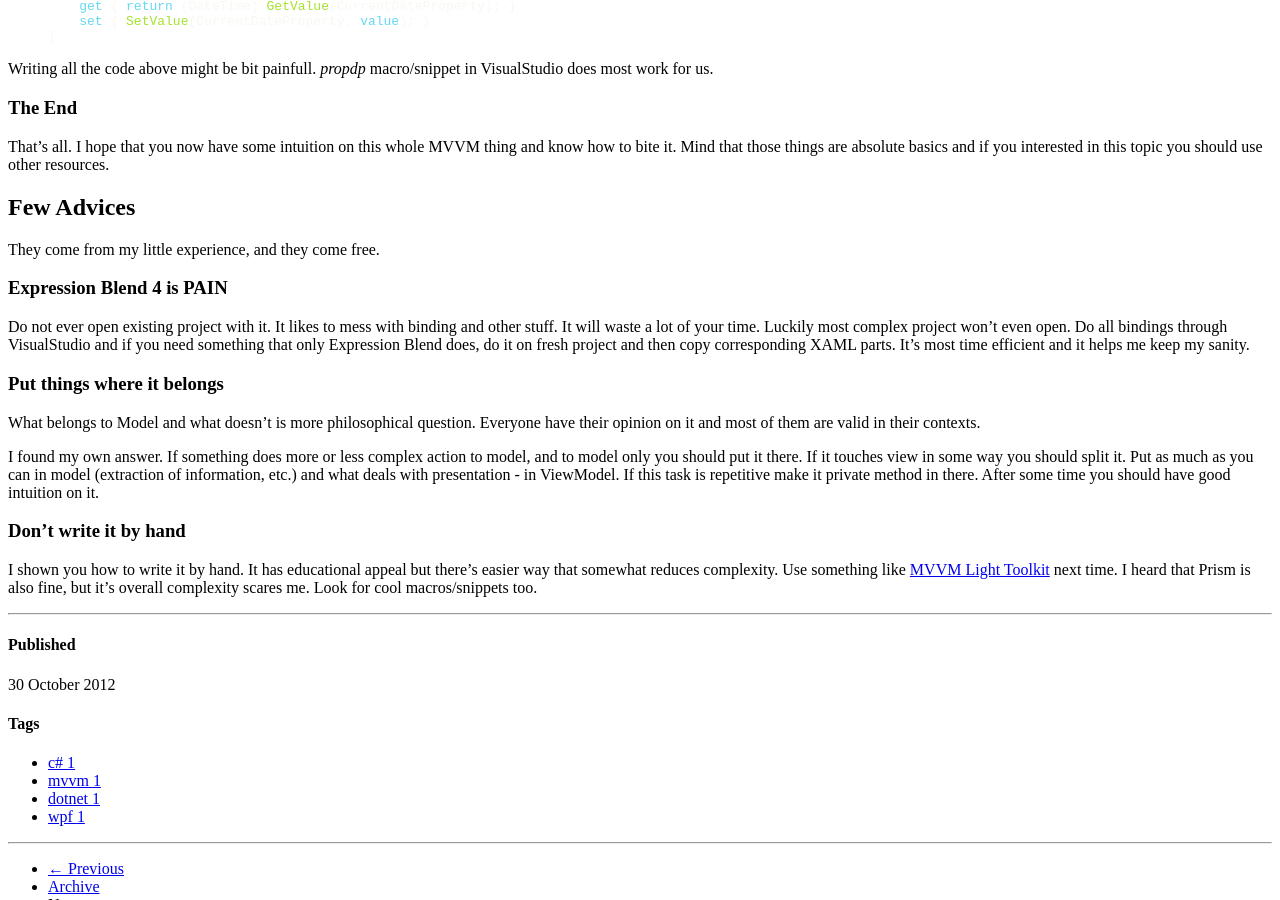
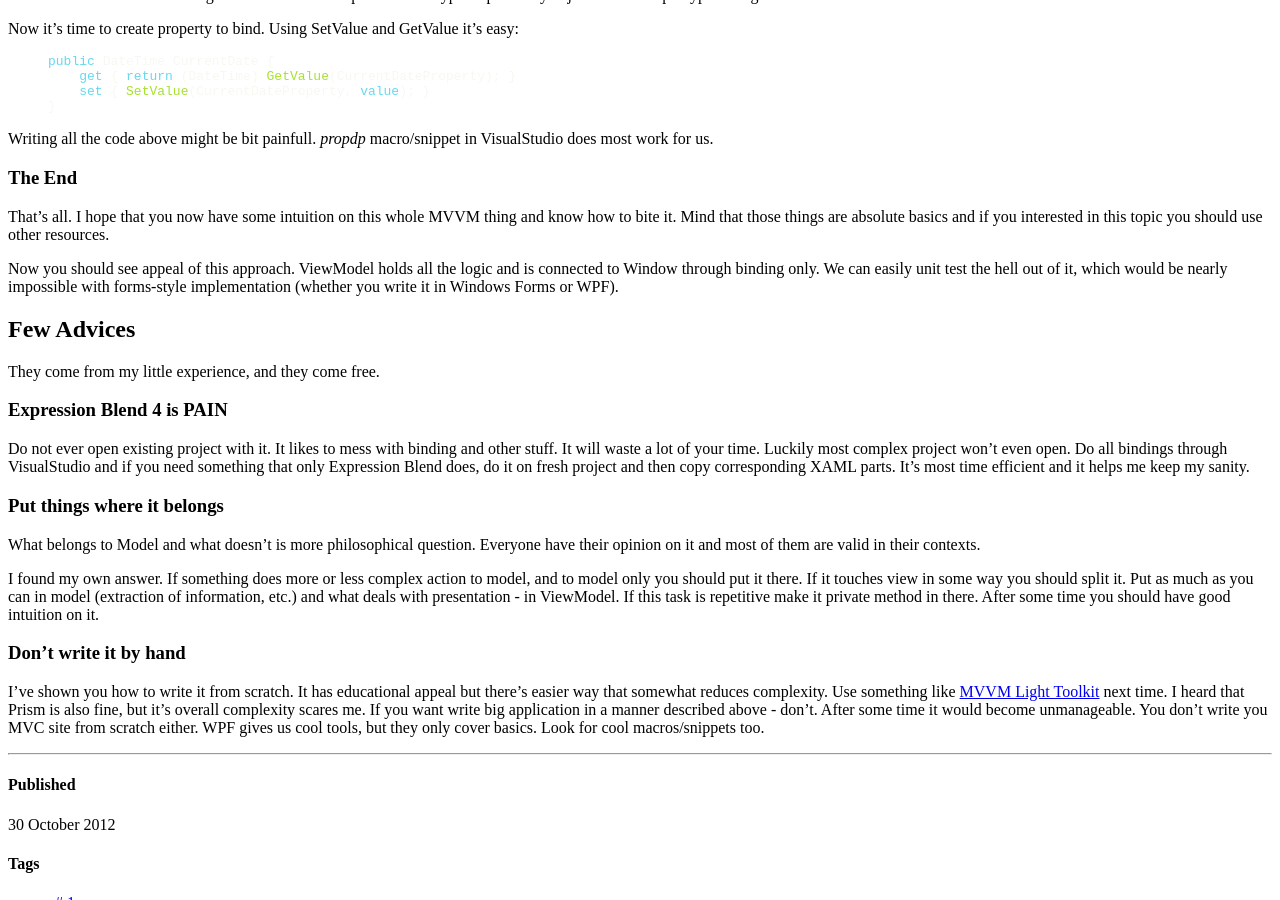
Before and after one commit to ivyl/ivyl.github.com, a Jekyll site: the page built from _posts/2012-10-30-mvvm-for-mere-mortals.md, in a window 1280 px wide and 900 px high, scrolled down 2954 px. Built offline with Jekyll 4.4.1, drawn with Linux system fonts in a browser that asks for light colours; some of the changed text lies outside the part shown.

Commit message:
slight adjustment to MVVM article

```diff
--- a/_posts/2012-10-30-mvvm-for-mere-mortals.md
+++ b/_posts/2012-10-30-mvvm-for-mere-mortals.md
@@ -1,6 +1,6 @@
 ---
 layout: post
-title: "MVVM for Mere Mortals"
+title: "The MVVM Way For Mere Mortals"
 tags: [c#, mvvm, dotnet, wpf]
 ---
 {% include JB/setup %}
@@ -24,6 +24,13 @@ understand in one reading. I'll try to fix it, especially for someone who
 isn't from .NET aristocracy.
 
 ## MVVM explained
+
+This won't be about full-blown MVVM framework, this will be about the concept
+and simple from scratch implementation. Transition from Windows Form to WPF
+seems hard to most people. You can write forms-style in WPF but that's just
+wrong. We are given other, much powerful means. You will learn all about
+bindings, how ViewModel works, what it does, and how to do things proper-ly.
+After that you will have intuitions good enough to dive into framework.
 
 I assume that you know your MVC. It belongs to common knowledge nowadays and
 it's well explored. If you don't know [grab your copy of Wikipedia's
@@ -264,6 +271,11 @@ That's all. I hope that you now have some intuition on this whole MVVM thing
 and know how to bite it. Mind that those things are absolute basics and if
 you interested in this topic you should use other resources.
 
+Now you should see appeal of this approach. ViewModel holds all the logic and
+is connected to Window through binding only. We can easily unit test the hell
+out of it, which would be nearly impossible with forms-style implementation
+(whether you write it in Windows Forms or WPF).
+
 ## Few Advices
 
 They come from my little experience, and they come free.
@@ -291,8 +303,11 @@ good intuition on it.
 
 ### Don't write it by hand
 
-I shown you how to write it by hand. It has educational appeal but
+I've shown you how to write it from scratch. It has educational appeal but
 there's easier way that somewhat reduces complexity. Use something like [MVVM
-Light Toolkit](http://mvvmlight.codeplex.com/) next time. I heard that Prism is
-also fine, but it's overall complexity scares me. Look for cool
+Light Toolkit](http://mvvmlight.codeplex.com/) next time. I heard that Prism
+is also fine, but it's overall complexity scares me.  If you want write big
+application in a manner described above - don't. After some time it would
+become unmanageable. You don't write you MVC site from scratch either. WPF
+gives us cool tools, but they only cover basics. Look for cool
 macros/snippets too.
```
Also changed, not shown: other parts of _posts/2012-10-30-mvvm-for-mere-mortals.md (+1 -1 lines).
